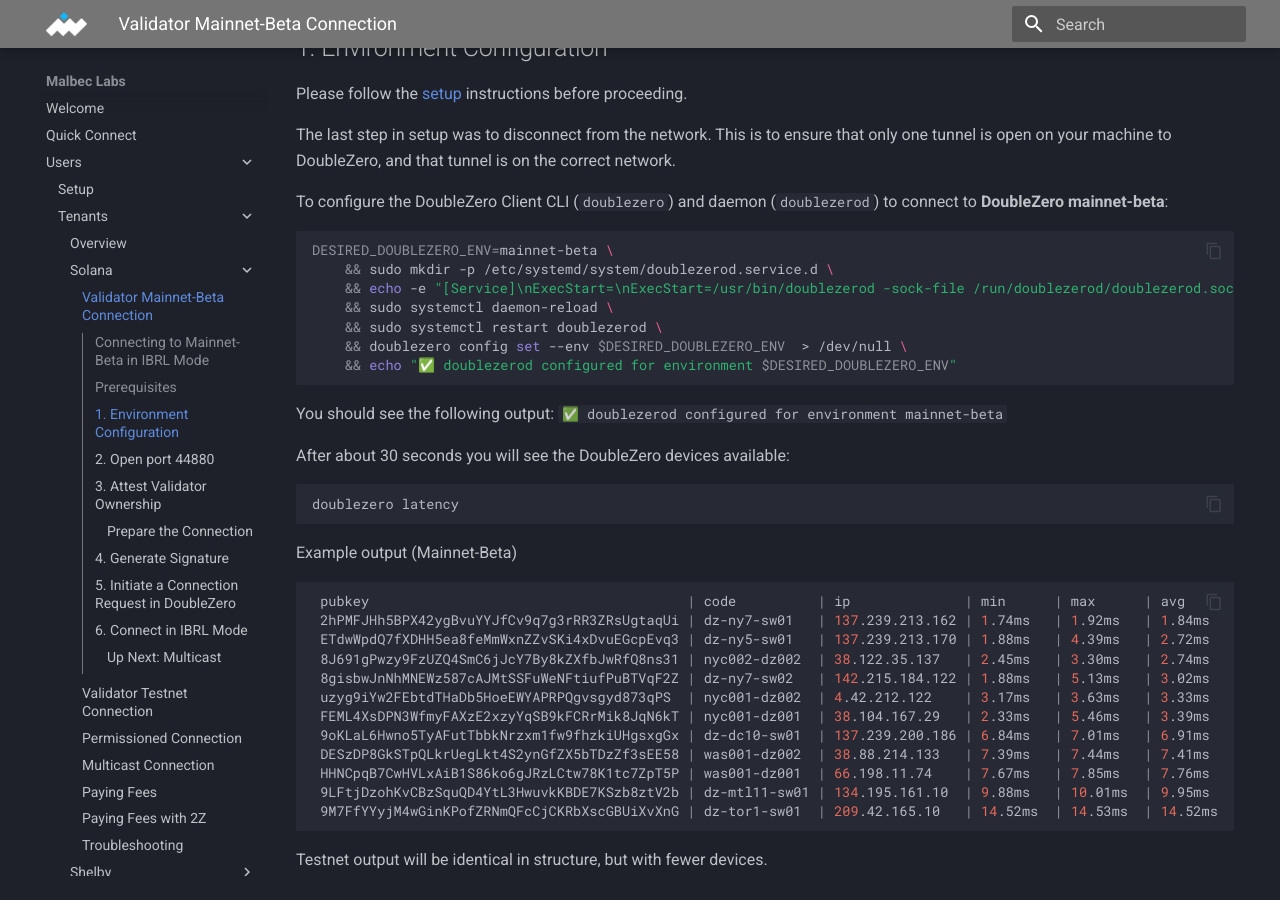
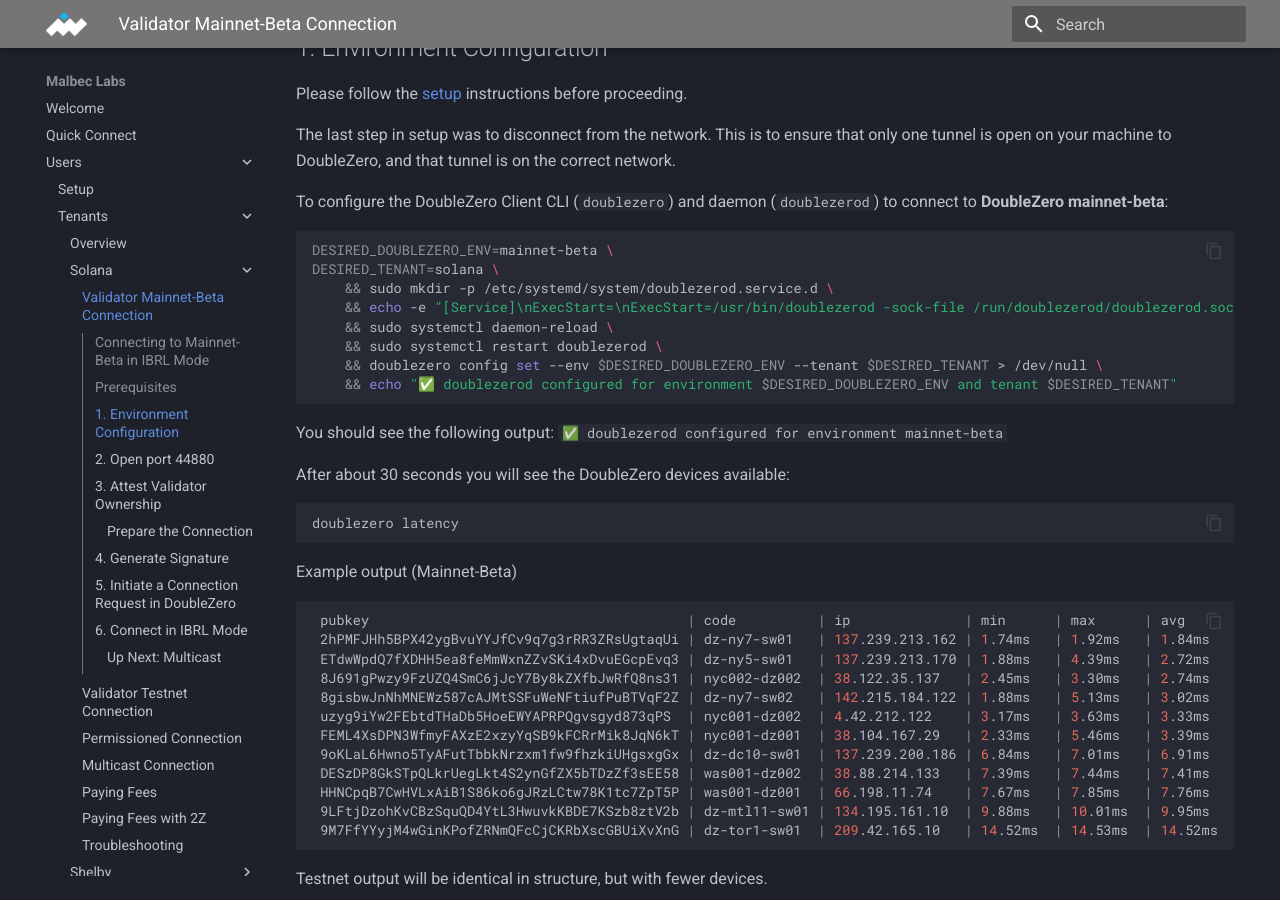
Before and after one commit to malbeclabs/docs, an MkDocs documentation site: the page built from docs/DZ Mainnet-beta Connection.md, in a window 1280 px wide and 900 px high, scrolled down 1073 px. Built offline with MkDocs 1.6.1 and Material for MkDocs 9.7.7, drawn with Linux system fonts in a browser that asks for light colours.

Commit message:
env config

````diff
--- a/docs/DZ Mainnet-beta Connection.md
+++ b/docs/DZ Mainnet-beta Connection.md
@@ -42,12 +42,13 @@
 To configure the DoubleZero Client CLI (`doublezero`) and daemon (`doublezerod`) to connect to **DoubleZero mainnet-beta**:
 ```bash
 DESIRED_DOUBLEZERO_ENV=mainnet-beta \
-	&& sudo mkdir -p /etc/systemd/system/doublezerod.service.d \
-	&& echo -e "[Service]\nExecStart=\nExecStart=/usr/bin/doublezerod -sock-file /run/doublezerod/doublezerod.sock -env $DESIRED_DOUBLEZERO_ENV" | sudo tee /etc/systemd/system/doublezerod.service.d/override.conf > /dev/null \
-	&& sudo systemctl daemon-reload \
-	&& sudo systemctl restart doublezerod \
-	&& doublezero config set --env $DESIRED_DOUBLEZERO_ENV  > /dev/null \
-	&& echo "✅ doublezerod configured for environment $DESIRED_DOUBLEZERO_ENV"
+DESIRED_TENANT=solana \
+    && sudo mkdir -p /etc/systemd/system/doublezerod.service.d \
+    && echo -e "[Service]\nExecStart=\nExecStart=/usr/bin/doublezerod -sock-file /run/doublezerod/doublezerod.sock -env $DESIRED_DOUBLEZERO_ENV -tenant $DESIRED_TENANT" | sudo tee /etc/systemd/system/doublezerod.service.d/override.conf > /dev/null \
+    && sudo systemctl daemon-reload \
+    && sudo systemctl restart doublezerod \
+    && doublezero config set --env $DESIRED_DOUBLEZERO_ENV --tenant $DESIRED_TENANT > /dev/null \
+    && echo "✅ doublezerod configured for environment $DESIRED_DOUBLEZERO_ENV and tenant $DESIRED_TENANT"
 ```
 
 You should see the following output:
````
Also changed, not shown: docs/DZ Testnet Connection.md (+7 -6 lines), docs/Shelby Permissioned Connection.md (+0 -4 lines).
